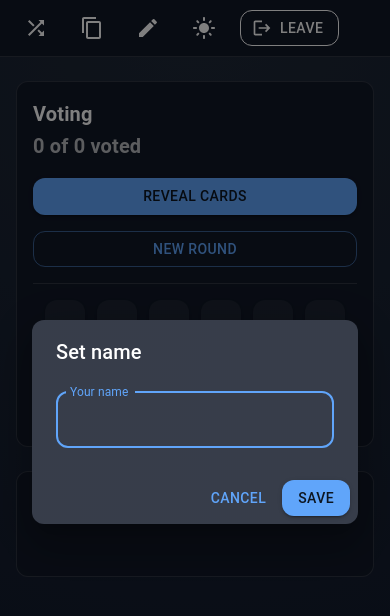
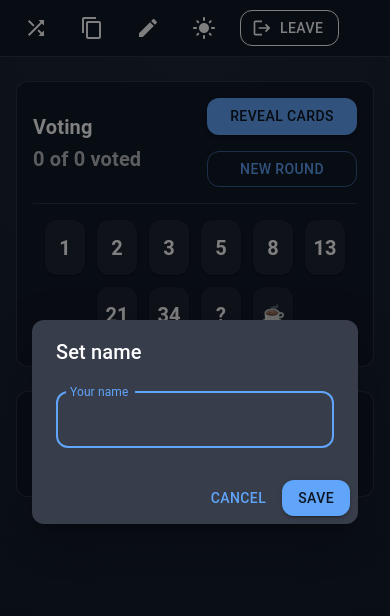
Before and after one commit to maros2710/planning-poker2, a React (Vite) app in the folder client/: page /room/1 in a window 390 px wide. Shown: the top 616 px of the page. Built offline with nearby package versions, Linux system fonts and the light colour scheme.

Commit message:
Adjust voting actions layout on mobile

```diff
--- a/client/src/pages/Room.tsx
+++ b/client/src/pages/Room.tsx
@@ -210,7 +210,7 @@ const Room = () => {
           <Card variant="outlined">
             <CardContent>
               <Stack spacing={2}>
-                <Stack direction={{ xs: "column", md: "row" }} spacing={2} alignItems={{ xs: "stretch", md: "center" }}>
+                <Stack direction="row" spacing={2} alignItems="center" justifyContent="space-between">
                   <Box sx={{ flexGrow: 1 }}>
                     <Typography variant="h6" fontWeight={700}>
                       Voting
@@ -230,7 +230,7 @@ const Room = () => {
                       )}
                     </Stack>
                   </Box>
-                  <Stack direction={{ xs: "column", sm: "row" }} spacing={2}>
+                  <Stack direction={{ xs: "column", sm: "row" }} spacing={2} sx={{ minWidth: { xs: 150, sm: "auto" } }}>
                     <Button variant="contained" onClick={handleReveal}>
                       Reveal cards
                     </Button>
```
